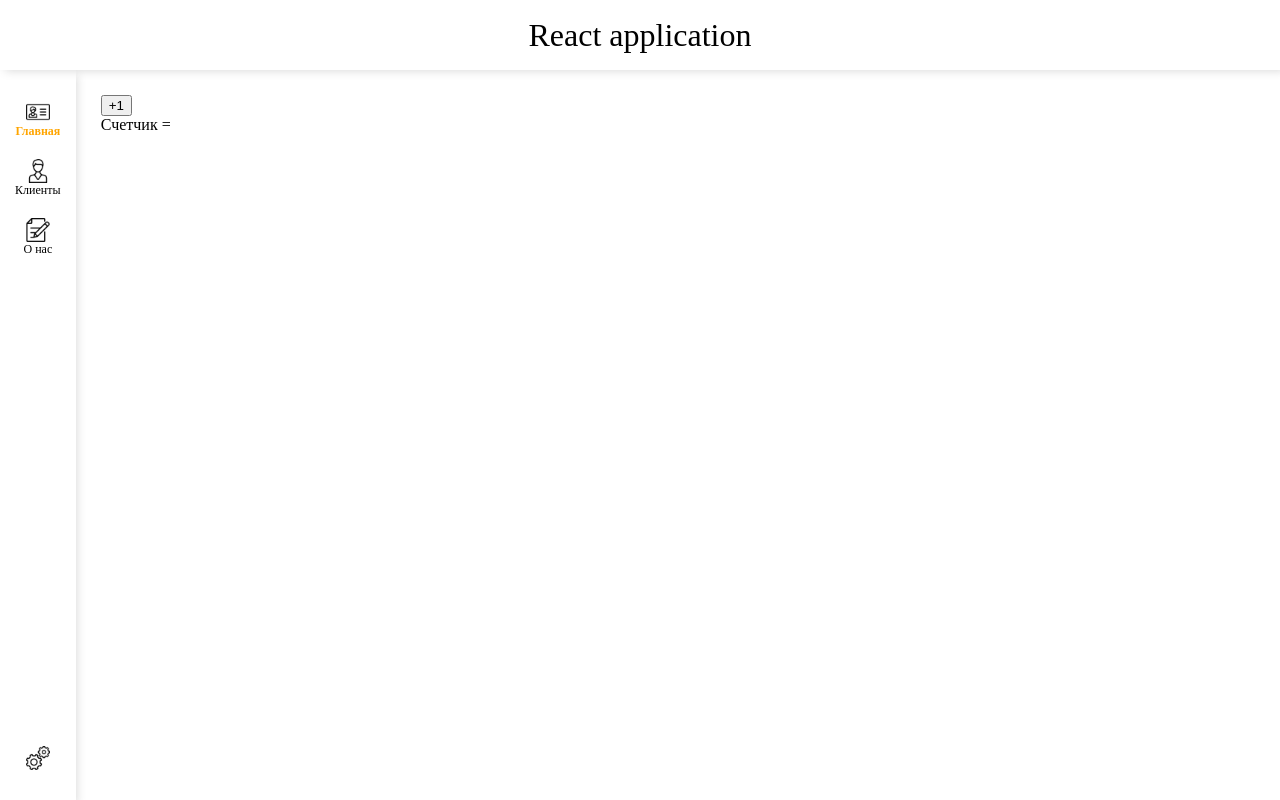
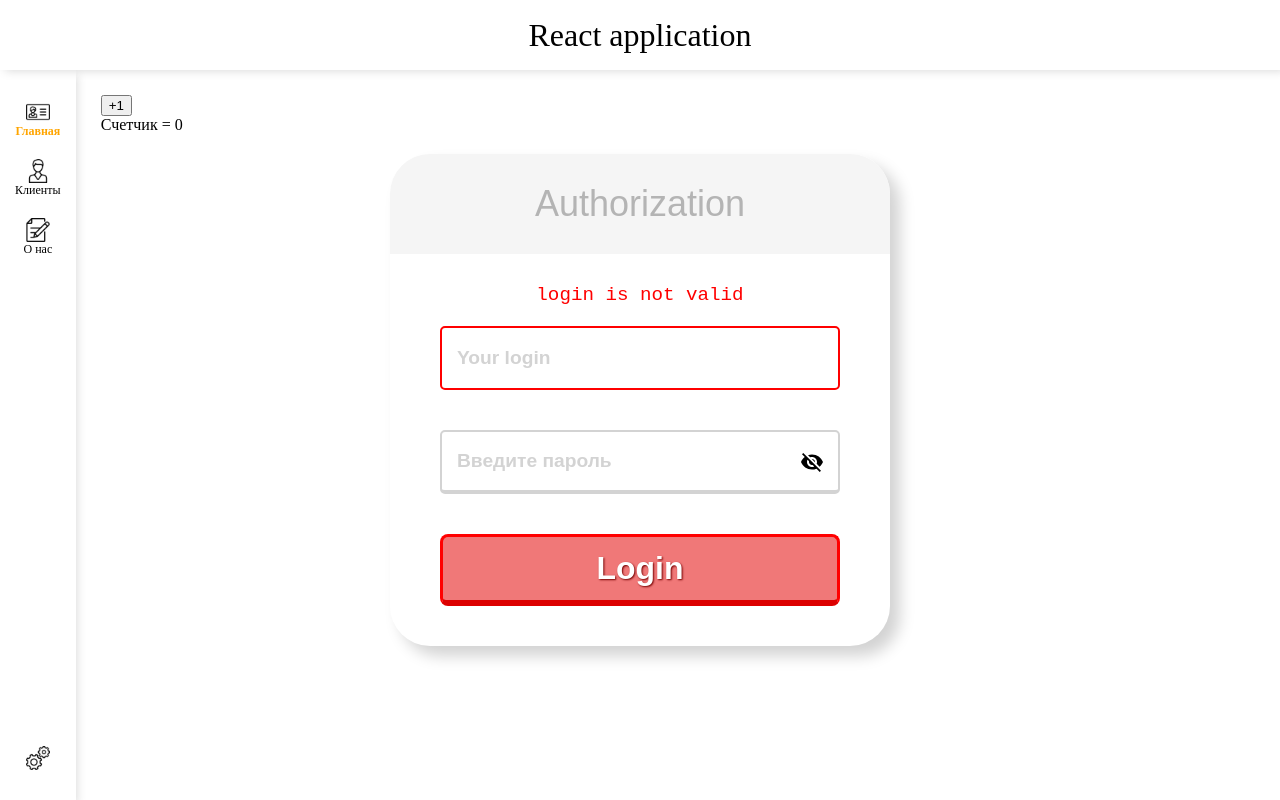
Before and after one commit to alexandrryazanov/test-project-cod, a React (Create React App) app: page / in a window 1280 px wide. Built offline with nearby package versions, Linux system fonts and the light colour scheme.

Commit message:
feat(authForm): added new field component instead of previous

```diff
--- a/package.json
+++ b/package.json
@@ -5,6 +5,8 @@
   "dependencies": {
     "@emotion/react": "^11.1.2",
     "@emotion/styled": "^11.0.0",
+    "@material-ui/core": "^4.11.3",
+    "@material-ui/icons": "^4.11.2",
     "@testing-library/jest-dom": "^5.11.6",
     "@testing-library/react": "^11.2.2",
     "@testing-library/user-event": "^12.5.0",
--- a/src/components/AuthForm/index.js
+++ b/src/components/AuthForm/index.js
@@ -1,14 +1,28 @@
-import React from "react";
-import { Button, Error, Field, FormWrapper, Header } from "./units";
+import React, { useState } from "react";
+import { Button, Error, FormWrapper, Header } from "./units";
+import Field from "../Field";
 
 const AuthForm = () => {
+    const [login, setLogin] = useState("");
+    const [password, setPassword] = useState("");
+
     return (
         <FormWrapper>
             <Header>Authorization</Header>
-
             <Error>login is not valid</Error>
-            <Field placeholder={"Your login"} error />
-            <Field placeholder={"Your password"} type={"password"} />
+            <Field
+                type={"text"}
+                placeholder={"Your login"}
+                value={login}
+                onChange={(e) => setLogin(e.target.value)}
+                error
+            />
+            <Field
+                type={"password"}
+                placeholder={"Введите пароль"}
+                value={password}
+                onChange={(e) => setPassword(e.target.value)}
+            />
             <Button>Login</Button>
         </FormWrapper>
     );
--- a/src/components/AuthForm/units.js
+++ b/src/components/AuthForm/units.js
@@ -15,6 +15,7 @@ export const FormWrapper = styled.div`
     top: 50%;
     transform: translate(-50%, -50%);
     overflow: hidden;
+    padding-bottom: 20px;
 `;
 
 export const Header = styled.div`
@@ -54,6 +55,7 @@ export const Field = styled.input`
 export const Error = styled.pre`
     color: red;
     font-size: 1.2rem;
+    margin: 0;
 `;
 
 export const Button = styled.button`
@@ -68,7 +70,7 @@ export const Button = styled.button`
     border-radius: 8px;
     font-weight: 600;
     text-shadow: 1px 1px 2px rgb(120, 0, 0);
-    margin-bottom: 40px;
+    margin: 20px;
     cursor: pointer;
 
     &:hover {
--- /dev/null
+++ b/src/components/Field/index.js
@@ -0,0 +1,29 @@
+import React, { useState } from "react";
+import { Wrapper, OpenedEye, ClosedEye, Input } from "./units";
+
+// ...rest - так указываются остальные пропсы
+// т.е. достаем из пропсов пропс type, а все пропсы кроме type попадут в rest
+const Field = ({ type = "text", ...rest }) => {
+    const [visible, setVisible] = useState(false);
+
+    const toggleVisible = () => {
+        setVisible(!visible);
+    };
+
+    return (
+        <Wrapper>
+            <Input
+                {...rest}
+                type={visible || type === "text" ? "text" : type}
+            />
+            {type === "password" &&
+                (!visible ? (
+                    <ClosedEye onClick={toggleVisible} />
+                ) : (
+                    <OpenedEye onClick={toggleVisible} />
+                ))}
+        </Wrapper>
+    );
+};
+
+export default Field;
--- /dev/null
+++ b/src/components/Field/units.js
@@ -0,0 +1,39 @@
+import styled from "@emotion/styled";
+import { Visibility, VisibilityOff } from "@material-ui/icons";
+
+export const Input = styled.input`
+    width: 100%;
+    height: 100%;
+    padding: 0 50px 0 15px;
+    font-size: 1.2rem;
+    border-radius: 5px;
+    border: 2px solid lightgray;
+    &::placeholder {
+        color: lightgray;
+        font-weight: 600;
+    }
+
+    &:focus {
+        border-color: rgb(180, 180, 240);
+    }
+
+    border-color: ${({ error }) => (error ? "red" : "lightgray")};
+    border-bottom-width: ${({ error }) => (error ? "2px" : "4px")};
+`;
+
+export const Wrapper = styled.div`
+    display: flex;
+    align-items: center;
+    width: 80%;
+    height: 4rem;
+    margin: 20px;
+`;
+
+export const OpenedEye = styled(Visibility)`
+    margin-left: -40px;
+    cursor: pointer;
+`;
+export const ClosedEye = styled(VisibilityOff)`
+    margin-left: -40px;
+    cursor: pointer;
+`;
--- a/src/pages/Main.js
+++ b/src/pages/Main.js
@@ -1,6 +1,7 @@
 import React, { useState } from "react";
 import Counter from "../components/Counter";
 import News from "../components/News";
+import AuthForm from "../components/AuthForm";
 
 const MainPage = () => {
     const [value, setValue] = useState(0);
@@ -8,7 +9,8 @@ const MainPage = () => {
     return (
         <>
             <News {...{ value, setValue }} />
-            <Counter value={name} />
+            <Counter value={value} />
+            <AuthForm />
         </>
     );
 };
```
Also changed, not shown: 1 other file (tests, documents, lock files or other folders).
